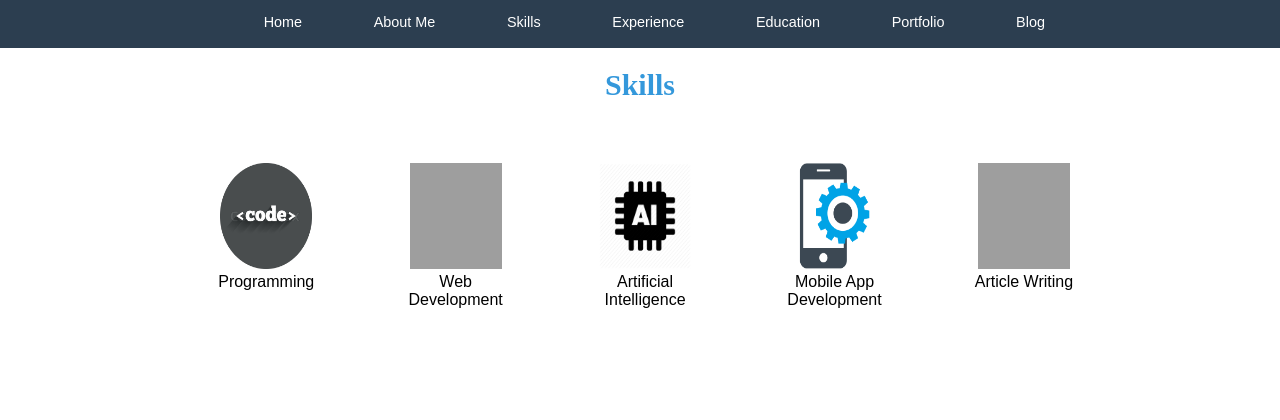
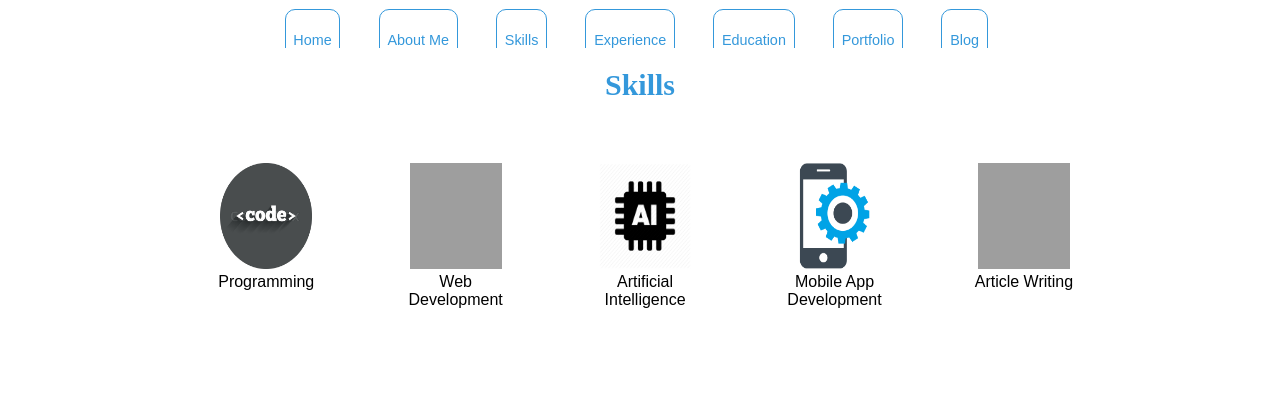
Before and after one commit to Scorpi35/Django-GLM, a Django app: page /Skills/ in a window 1280 px wide. Shown: the top 420 px of the page. Run offline with Django 3.2, Linux system fonts and the light colour scheme; grey boxes are pictures that could not be loaded.

Commit message:
Update NavigationBar.css

```diff
--- a/NavigationBar/static/css/NavigationBar.css
+++ b/NavigationBar/static/css/NavigationBar.css
@@ -2,33 +2,42 @@
 #container #Navigation_Bar{
     position: fixed;
     display: flex;
-    height: 6%;
+    justify-content: center;
+    align-items: center;
+    height: 10%;
     width: 100%;
     left: 0;
     top: 0;
-    background-color: #2C3E50;
+    background-color: white;
     font-family: sans-serif;
     font-size: 90%;
-    z-index: 1;
 }
 
 #container #Navigation_Bar #Categories{
     position: relative;
+    display: flex;
+    align-items: center;
+    justify-content: center;
     height: 100%;
-    left: 15%;
-    width: 70%;
-    background-color: #2C3E50;
+    width: 60%;
+    background-color:white;
 }
 
 #container #Navigation_Bar #Categories div{
     position:relative;
-    display: table-cell;
     float: left;
-    height: 100%;
-    margin-left: 8%;
-    background-color: #2C3E50;
-    color: white;
-    vertical-align: middle;
+    left: -3%;
+    margin-left: 5%;
+    padding-top: 1%;
+    padding-bottom: 1%;
+    padding-right: 1%;
+    padding-left: 1%;
+    background-color: white;
+    border-style: solid;
+    border-width: thin;
+    border-color: #3498DB;
+    border-radius: 10px;
+    color: #3498DB;
     font-weight: 100;
     cursor: pointer;
 }
```
